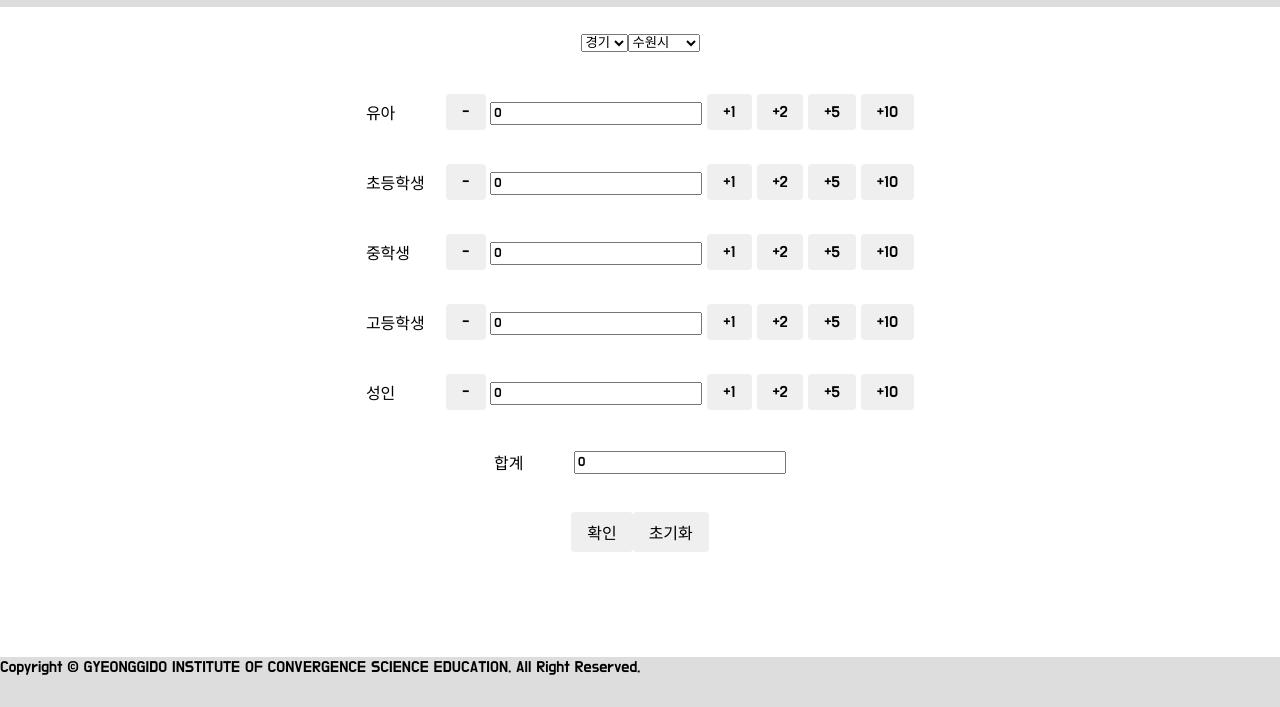
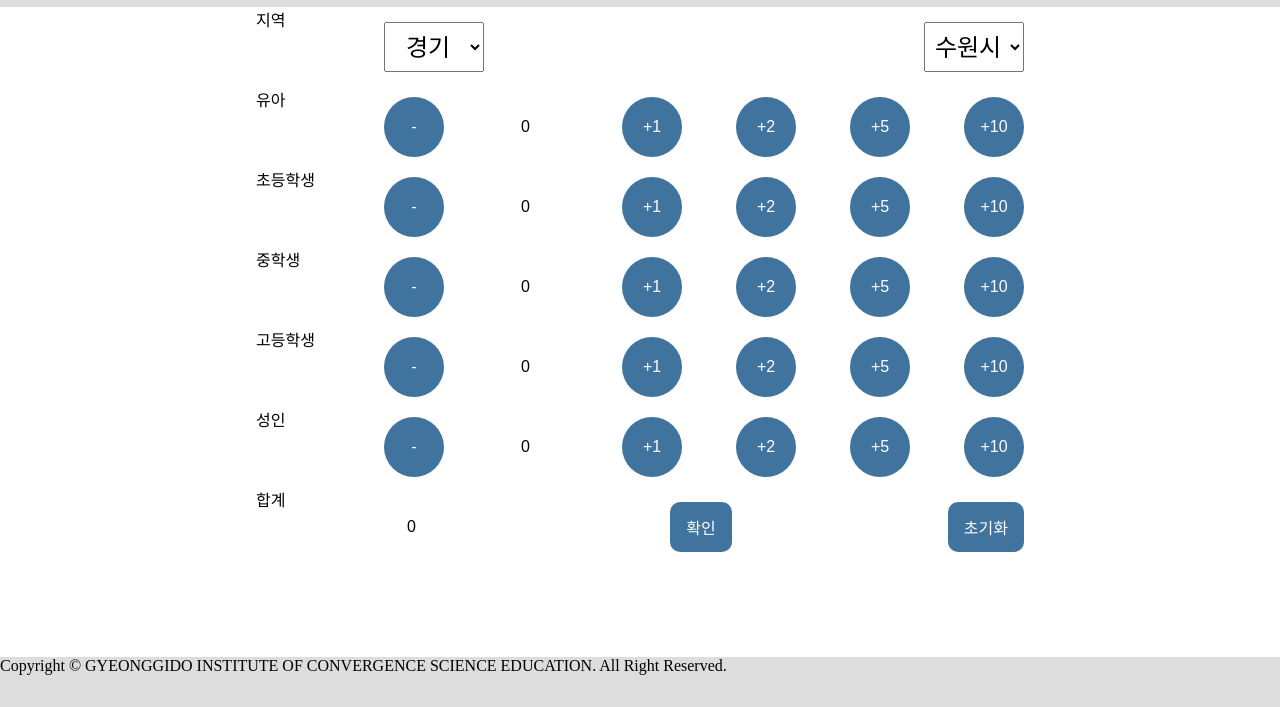
Before and after one commit to sukch369/expoVistorCount, a plain HTML site: page index.html in a window 1280 px wide. Shown: the part 93-800 px from the top of the page. Drawn offline with Linux system fonts and the light colour scheme.

Commit message:
20230420

```diff
--- a/index.html
+++ b/index.html
@@ -32,7 +32,9 @@
     </header>
     <main>
       <!--지역 선택-->
-      <div class="stateCity">
+      <div class="blank"><!--좌우 공백--></div>
+      <div class="label">지역</div>
+      <div class="each">
         <div>
           <select
             name="stateList"
@@ -94,12 +96,11 @@
           </select>
         </div>
       </div>
-
+      <div class="blank"><!--좌우 공백--></div>
       <!--지역 선택-->
-
+      <div class="blank"><!--좌우 공백--></div>
+      <div class="label">유아</div>
       <div class="each">
-        <span class="level">유아</span>
-        <span class="count">
         <button class="minus" onclick="minus('result_kind')">-</button>
         <input
           class="result"
@@ -112,11 +113,11 @@
         <button class="plus" onclick="plus('result_kind',2)">+2</button>
         <button class="plus" onclick="plus('result_kind',5)">+5</button>
         <button class="plus" onclick="plus('result_kind',10)">+10</button>
-        </span>
       </div>
+      <div class="blank"><!--좌우 공백--></div>
+      <div class="blank"><!--좌우 공백--></div>
+      <div class="label">초등학생</div>
       <div class="each">
-        <span class="level">초등학생</span>
-        <span class="count">
         <button class="minus" onclick="minus('result_ele')">-</button>
         <input
           class="result"
@@ -129,11 +130,11 @@
         <button class="plus" onclick="plus('result_ele',2)">+2</button>
         <button class="plus" onclick="plus('result_ele',5)">+5</button>
         <button class="plus" onclick="plus('result_ele',10)">+10</button>
-        </span>
       </div>
+      <div class="blank"><!--좌우 공백--></div>
+      <div class="blank"><!--좌우 공백--></div>
+      <div class="label">중학생</div>
       <div class="each">
-        <span class="level">중학생</span>
-        <span class="count">
         <button class="minus" onclick="minus('result_mid')">-</button>
         <input
           class="result"
@@ -146,11 +147,11 @@
         <button class="plus" onclick="plus('result_mid',2)">+2</button>
         <button class="plus" onclick="plus('result_mid',5)">+5</button>
         <button class="plus" onclick="plus('result_mid',10)">+10</button>
-        </span>
       </div>
+      <div class="blank"><!--좌우 공백--></div>
+      <div class="blank"><!--좌우 공백--></div>
+      <div class="label">고등학생</div>
       <div class="each">
-        <span class="level">고등학생</span>
-        <span class="count">
         <button class="minus" onclick="minus('result_high')">-</button>
         <input
           class="result"
@@ -163,11 +164,11 @@
         <button class="plus" onclick="plus('result_high',2)">+2</button>
         <button class="plus" onclick="plus('result_high',5)">+5</button>
         <button class="plus" onclick="plus('result_high',10)">+10</button>
-        </span>
       </div>
+      <div class="blank"><!--좌우 공백--></div>
+      <div class="blank"><!--좌우 공백--></div>
+      <div class="label">성인</div>
       <div class="each">
-        <span class="level">성인</span>
-        <span class="count">
         <button class="minus" onclick="minus('result_adult')">-</button>
         <input
           class="result"
@@ -180,10 +181,11 @@
         <button class="plus" onclick="plus('result_adult',2)">+2</button>
         <button class="plus" onclick="plus('result_adult',5)">+5</button>
         <button class="plus" onclick="plus('result_adult',10)">+10</button>
-        </span>
       </div>
+      <div class="blank"><!--좌우 공백--></div>
+      <div class="blank"><!--좌우 공백--></div>
+      <div class="label">합계</div>
       <div class="each">
-        <span class="level">합계</span>
         <input
           class="result"
           id="result_sum"
@@ -191,11 +193,11 @@
           value="0"
           readonly
         />
-      </div>
-      <div class="each">
         <button class="button" onclick="confirmMessage()">확인</button>
         <button class="button" onclick="reset()">초기화</button>
       </div>
+
+      <div class="blank"><!--좌우 공백--></div>
     </main>
 
     <footer>
--- a/script.js
+++ b/script.js
@@ -123,11 +123,11 @@ function confirmMessage() {
   );
   let confirmflag = confirm(message);
   if (confirmflag) {
-    console.log("OK");
+    alert("감사합니다!");
     sendData();
     reset();
   } else {
-    console.log("failed");
+    alert("감사합니다!");
   }
 }
 
--- a/style.css
+++ b/style.css
@@ -1,8 +1,15 @@
 
 * {
-    font-family: 'Do Hyeon', sans-serif;
+    margin: 0;
+    padding: 0;
+    box-sizing: border-box;
+
 
 }
+html {
+    height: 100%;
+}
+
 
 body {
     min-height: 100vh;
@@ -11,6 +18,8 @@ body {
 }
 
 header {
+    font-family: 'Do Hyeon', sans-serif;
+
     position: fixed;
     top: 0; left: 0;
     height: 100px;
@@ -39,30 +48,27 @@ main {
     height: 70%;
     width: 100%;
     display: grid;
-    grid-template-columns: 100%;
-    grid-template-rows: repeat(8, 1fr)
-
-}
-
-div.stateCity{
-    display: flex;
-    flex-direction: row;
-    flex-wrap: nowrap;
-    justify-content: center;
-    align-items: center;
+    grid-template-columns: 1fr 0.5fr 2.5fr 1fr;
+    grid-template-rows: repeat(7, 1fr)
 
 }
 div.each{
     display: flex;
     flex-direction: row;
     flex-wrap: nowrap;
-    justify-content: center;
+    justify-content: space-between;
     align-items: center;
 
 }
 
-span.level {
-    width: 80px;
+
+
+
+select {
+    height: 50px;
+    width: 100px;
+    font-size: 1.5rem;
+    text-align: center;
 }
 
 
@@ -71,15 +77,39 @@ span.level {
 button {
   margin: 0;
   padding: 0.5rem 1rem;
-
   font-size: 1rem;
   font-weight: 400;
   text-align: center;
   text-decoration: none;
+  background-color: #40739e;
+  color: white;
 
   display: inline-block;
-  width: auto;
 
   border: none;
-  border-radius: 4px;
+
 }
+button.plus,button.minus {
+  width: 60px;
+  height: 60px;
+  border-radius: 50%;
+}
+button.button {
+    width: auto;
+  min-width: 40px;
+  height: 50px;
+  border-radius: 10px;
+}
+
+input.result {
+    margin: 0;
+    padding: 0.5rem 1rem;
+    font-size: 1rem;
+    border-radius: 20%;
+    width: 70px;
+  height: 70px;
+  text-align: center;
+  border: none;
+
+
+}
```
Also changed, not shown: source/pic3.jpg (deleted), 2 other files. Lines whose indentation alone changed are shown as unchanged.
